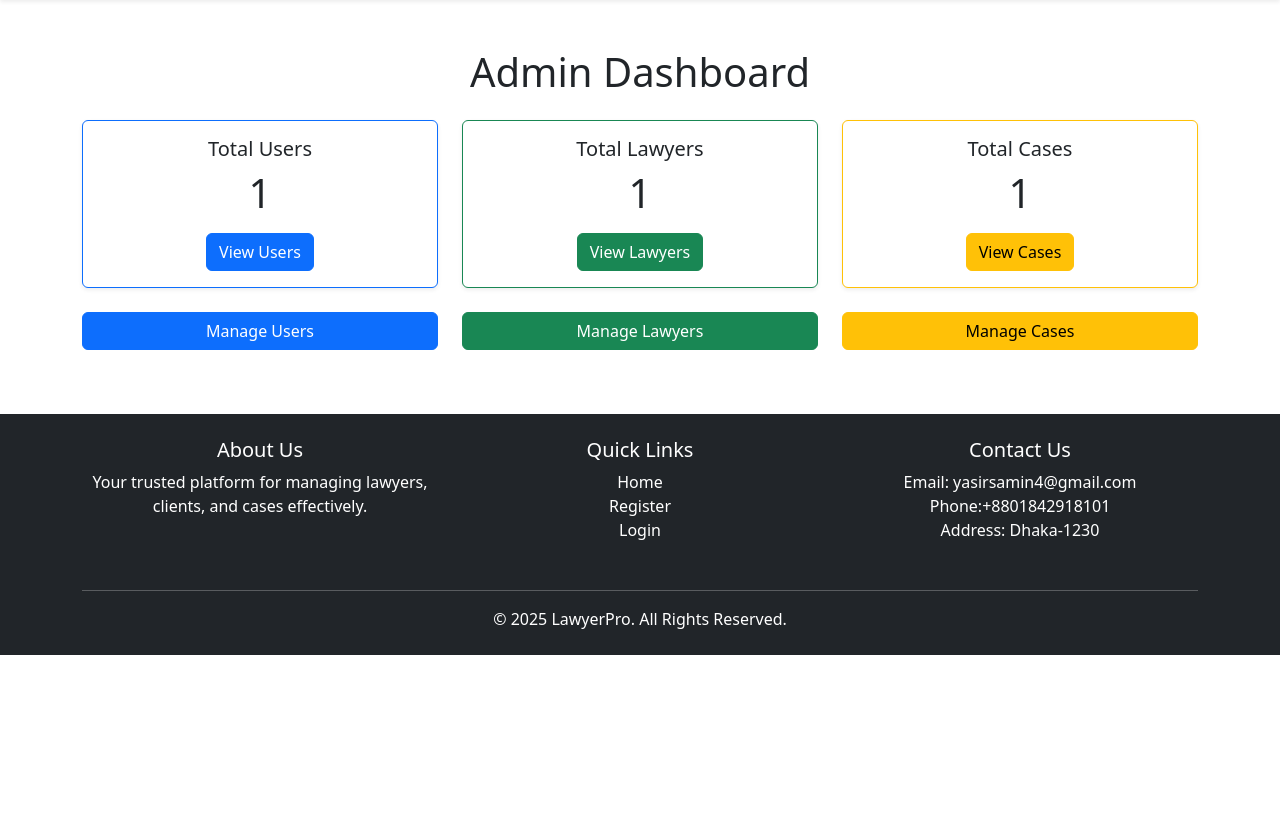
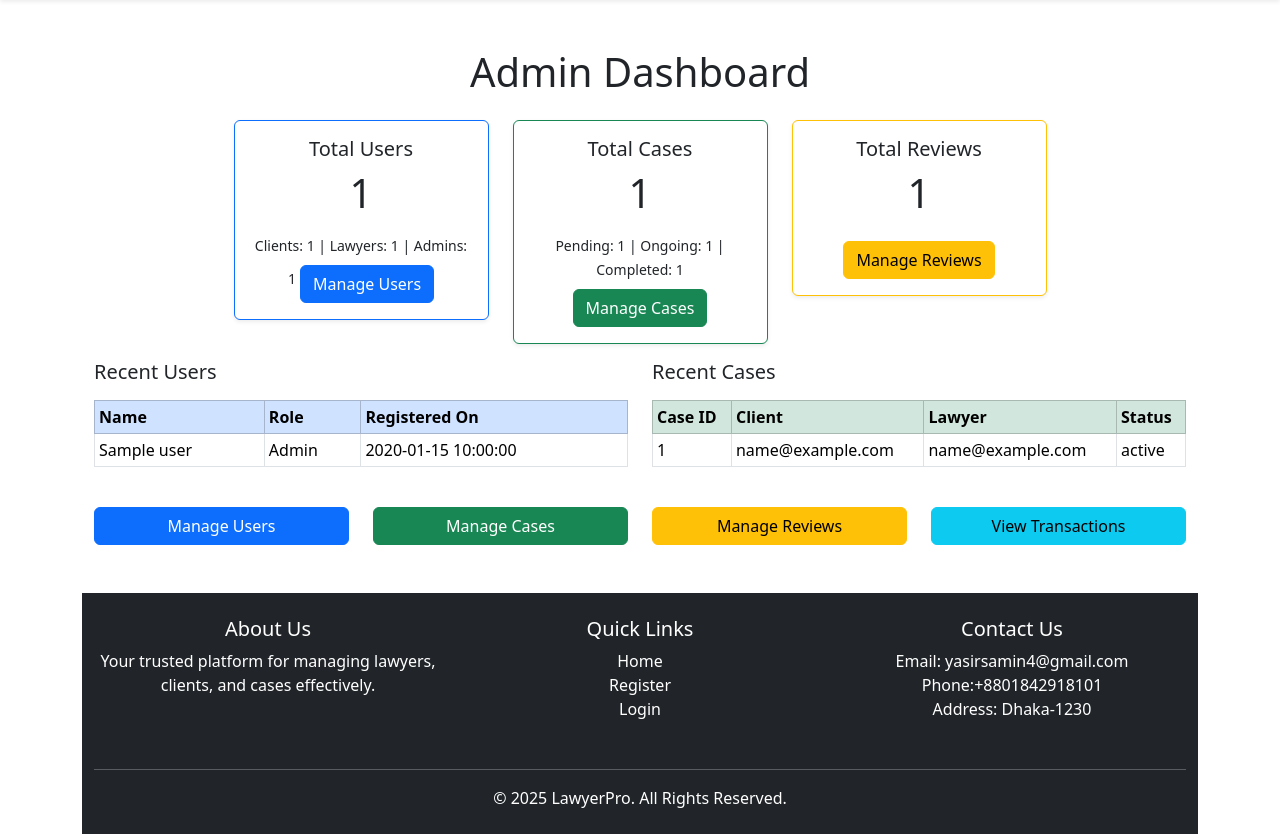
Before and after one commit to KaziAlKabid/WebTech, a PHP site: the page made by views/admin/dashboard.php in a window 1280 px wide. Shown: the part 56-890 px from the top of the page. Before the commit the page ends 711 px from the top, so only its background shows below. Run offline with PHP 8.4, Linux system fonts and the light colour scheme; the template is opened without the code that fills it: most values are stand-ins (such as "Sample title", 1, 10 or a date in 2020); some libraries are stand-ins or nearby versions.

Commit message:
Updated admin Dashboard

```diff
--- a/views/Client/Dashboard.php
+++ b/views/Client/Dashboard.php
@@ -26,6 +26,7 @@
             </div>
         </div>
 
+
         <div class="col-md-6 mb-3">
             <div class="card shadow-lg">
                 <div class="card-body text-center">
--- a/views/admin/dashboard.php
+++ b/views/admin/dashboard.php
@@ -4,47 +4,102 @@
 <div class="container mt-5">
     <h1 class="mb-4 text-center">Admin Dashboard</h1>
 
-    <!-- Summary Cards -->
-    <div class="row text-center mb-4">
-        <div class="col-md-4">
-            <div class="card border border-primary shadow-sm">
+    <div class="container">
+    <!-- Dashboard Overview Cards -->
+    <div class="row justify-content-center text-center mb-3">
+    <div class="col-md-3">
+        <div class="card border-primary shadow-sm">
             <div class="card-body">
                 <h5 class="card-title">Total Users</h5>
-                    <p class="card-text display-6"><?=$userCount?></p>
-                    <a href="router.php?controller=admin&action=manageUsers" class="btn btn-primary">View Users</a>
+                <p class="display-6"><?=$userCount?></p>
+                <small>Clients: <?=$clientCount?> | Lawyers: <?=$lawyerCount?> | Admins: <?=$adminCount?></small>
+                <a href="router.php?controller=admin&action=manageUsers" class="btn btn-primary mt-2">Manage Users</a>
             </div>
         </div>
     </div>
-        <div class="col-md-4">
-            <div class="card border border-success shadow-sm">
+    <div class="col-md-3">
+        <div class="card border-success shadow-sm">
             <div class="card-body">
-                    <h5 class="card-title">Total Lawyers</h5>
-                    <p class="card-text display-6"><?=$lawyerCount?></p>
-                    <a href="router.php?controller=admin&action=manageLawyers" class="btn btn-success">View Lawyers</a>
+                <h5 class="card-title">Total Cases</h5>
+                <p class="display-6"><?=$caseCount?></p>
+                <small>Pending: <?=$pendingCasesCount?> | Ongoing: <?=$ongoingCasesCount?> | Completed: <?=$completedCasesCount?></small>
+                <a href="router.php?controller=admin&action=manageCases" class="btn btn-success mt-2">Manage Cases</a>
             </div>
         </div>
     </div>
-        <div class="col-md-4">
-            <div class="card border border-warning shadow-sm">
+    <div class="col-md-3">
+        <div class="card border-warning shadow-sm">
             <div class="card-body">
-                    <h5 class="card-title">Total Cases</h5>
-                    <p class="card-text display-6"><?=$caseCount?></p>
-                    <a href="router.php?controller=admin&action=manageCases" class="btn btn-warning">View Cases</a>
+                <h5 class="card-title">Total Reviews</h5>
+                <p class="display-6"><?=$reviewCount?></p>
+                <a href="router.php?controller=admin&action=manageReviews" class="btn btn-warning mt-2">Manage Reviews</a>
             </div>
         </div>
     </div>
 </div>
 
-    <!-- Quick Links -->
+
+    <!-- Recent Activity -->
     <div class="row">
-        <div class="col-md-4">
-            <a href="router.php?controller=admin&action=manageUsers" class="btn btn-primary w-100 mb-3">Manage Users</a>
+        <div class="col-md-6">
+            <h5 class="mb-3">Recent Users</h5>
+            <table class="table table-sm table-bordered">
+                <thead class="table-primary">
+                    <tr>
+                        <th>Name</th>
+                        <th>Role</th>
+                        <th>Registered On</th>
+                    </tr>
+                </thead>
+                <tbody>
+                    <?php foreach ($recentUsers as $user): ?>
+                        <tr>
+                            <td><?=htmlspecialchars($user['name'])?></td>
+                            <td><?=ucfirst($user['role'])?></td>
+                            <td><?=$user['creation_date']?></td>
+                        </tr>
+                    <?php endforeach; ?>
+                </tbody>
+            </table>
         </div>
-        <div class="col-md-4">
-            <a href="router.php?controller=admin&action=manageLawyers" class="btn btn-success w-100 mb-3">Manage Lawyers</a>
+        <div class="col-md-6">
+            <h5 class="mb-3">Recent Cases</h5>
+            <table class="table table-sm table-bordered">
+                <thead class="table-success">
+                    <tr>
+                        <th>Case ID</th>
+                        <th>Client</th>
+                        <th>Lawyer</th>
+                        <th>Status</th>
+                    </tr>
+                </thead>
+                <tbody>
+                    <?php foreach ($recentCases as $case): ?>
+                        <tr>
+                            <td><?=$case['id']?></td>
+                            <td><?=htmlspecialchars($case['client_email'])?></td>
+                            <td><?=htmlspecialchars($case['lawyer_email'])?></td>
+                            <td><?=$case['status']?></td>
+                        </tr>
+                    <?php endforeach; ?>
+                </tbody>
+            </table>
         </div>
-        <div class="col-md-4">
-            <a href="router.php?controller=admin&action=manageCases" class="btn btn-warning w-100 mb-3">Manage Cases</a>
+    </div>
+
+    <!-- Quick Actions -->
+    <div class="row mt-4">
+        <div class="col-md-3">
+            <a href="router.php?controller=admin&action=manageUsers" class="btn btn-primary w-100">Manage Users</a>
+        </div>
+        <div class="col-md-3">
+            <a href="router.php?controller=admin&action=manageCases" class="btn btn-success w-100">Manage Cases</a>
+        </div>
+        <div class="col-md-3">
+            <a href="router.php?controller=admin&action=manageReviews" class="btn btn-warning w-100">Manage Reviews</a>
+        </div>
+        <div class="col-md-3">
+            <a href="router.php?controller=admin&action=managePayments" class="btn btn-info w-100">View Transactions</a>
         </div>
     </div>
 </div>
```
Also changed, not shown: controllers/AdminController.php (+19 -0 lines), models/CaseModel.php (+31 -0 lines), models/ReviewModel.php (+4 -4 lines), models/UserModel.php (+9 -0 lines). Lines whose indentation alone changed are shown as unchanged.
